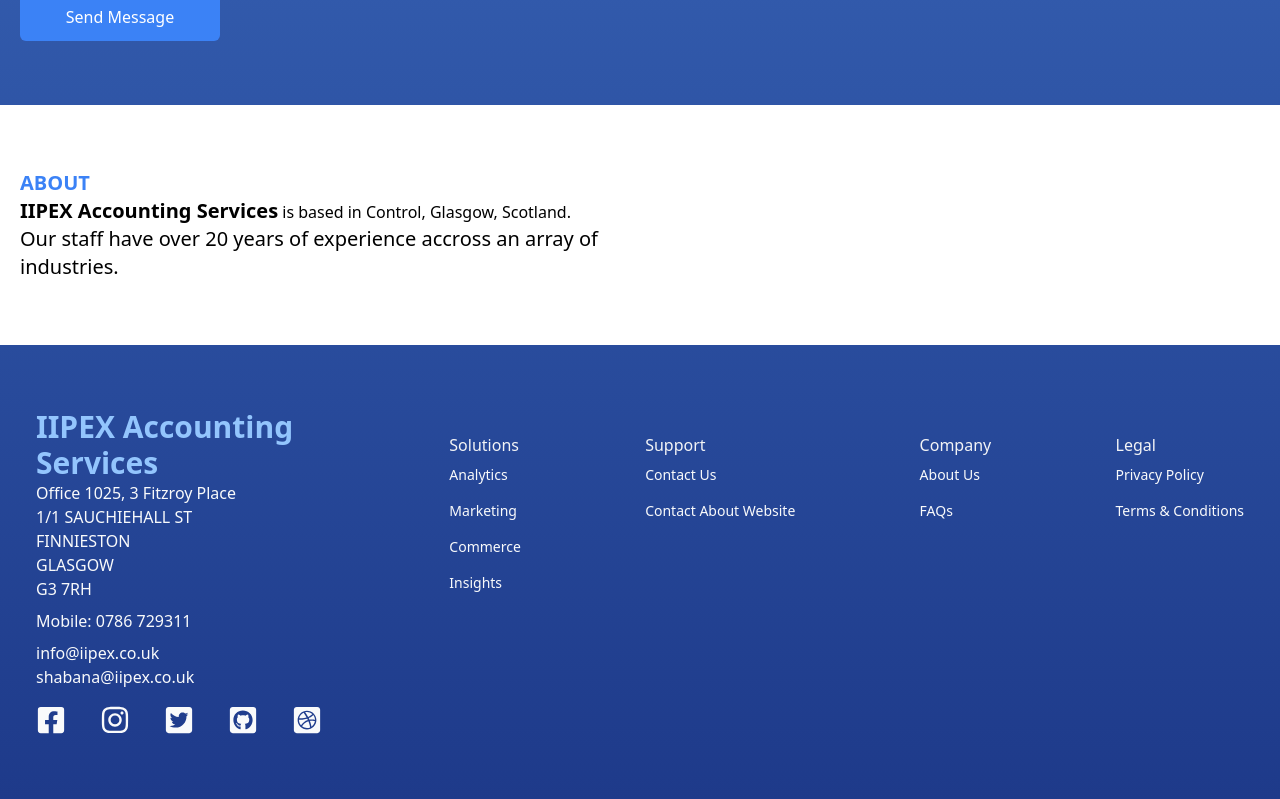
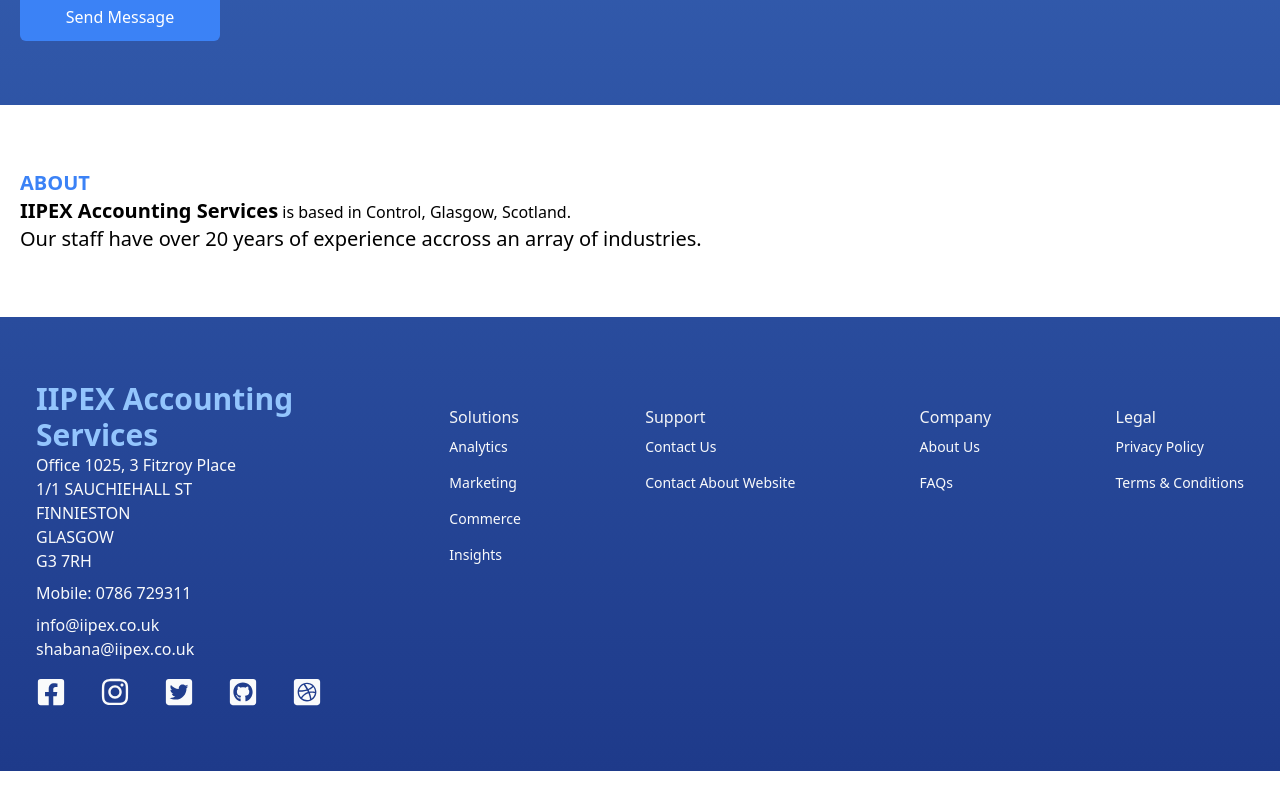
Before and after one commit to dhdylanhuang/iipex-bookkeeping, a React (Create React App) app in the folder iipex-webapp/: page / in a window 1280 px wide. Shown: the part 1921-2720 px from the top of the page. After the commit the page ends 2692 px from the top, so only its background shows below. Built offline with nearby package versions, Linux system fonts and the light colour scheme.

Commit message:
About Layout Change

```diff
--- a/iipex-webapp/src/components/About.jsx
+++ b/iipex-webapp/src/components/About.jsx
@@ -3,7 +3,7 @@ import React from 'react';
 const About = () => {
   return (
     <div className='w-full bg-white py-16 px-4'>
-      <div className='max-w-[1240px] mx-auto grid md:grid-cols-2'>
+      <div className='max-w-[1240px] mx-auto grid'>
         <div className='flex flex-col justify-center'>
           <p className='text-xl text-blue-500 font-bold'>ABOUT</p>
           <p>
```
